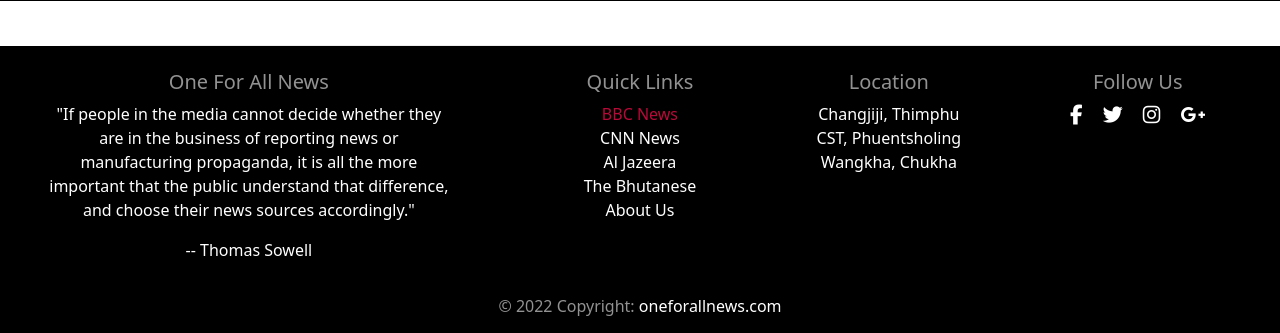
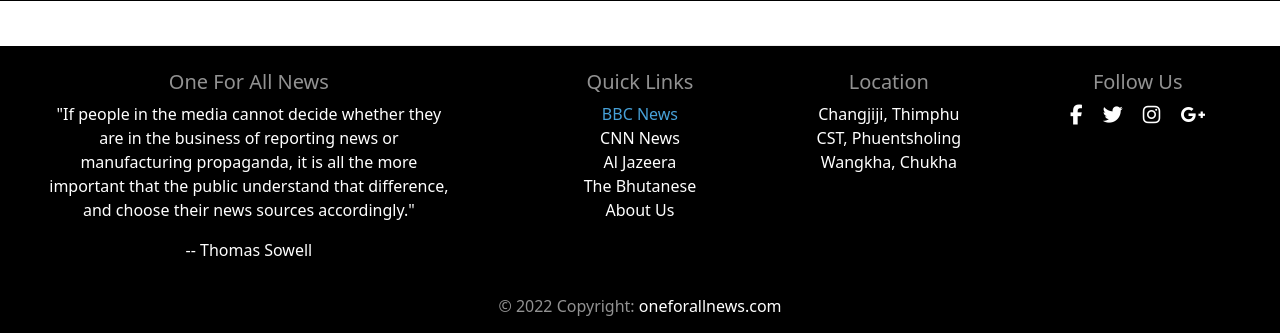
Before and after one commit to KezangLoday/NewsPublishing, a Flask app: template templates/cnn.html in a window 1280 px wide, with the pointer over the restyled element. Shown: the part 147-480 px from the top of the page. Run offline with Flask 2, Linux system fonts and the light colour scheme; the template is opened without the code that fills it, so the values that code supplies are empty; some libraries are stand-ins or nearby versions.

Commit message:
cnn aljezeera and bbc done

```diff
--- a/static/style.css
+++ b/static/style.css
@@ -136,3 +136,6 @@ footer a , footer p{
 footer h5 , footer .cpr{
 	color: #929292;
 }
+footer a:hover{
+	color: #47a1d8;
+}
```
